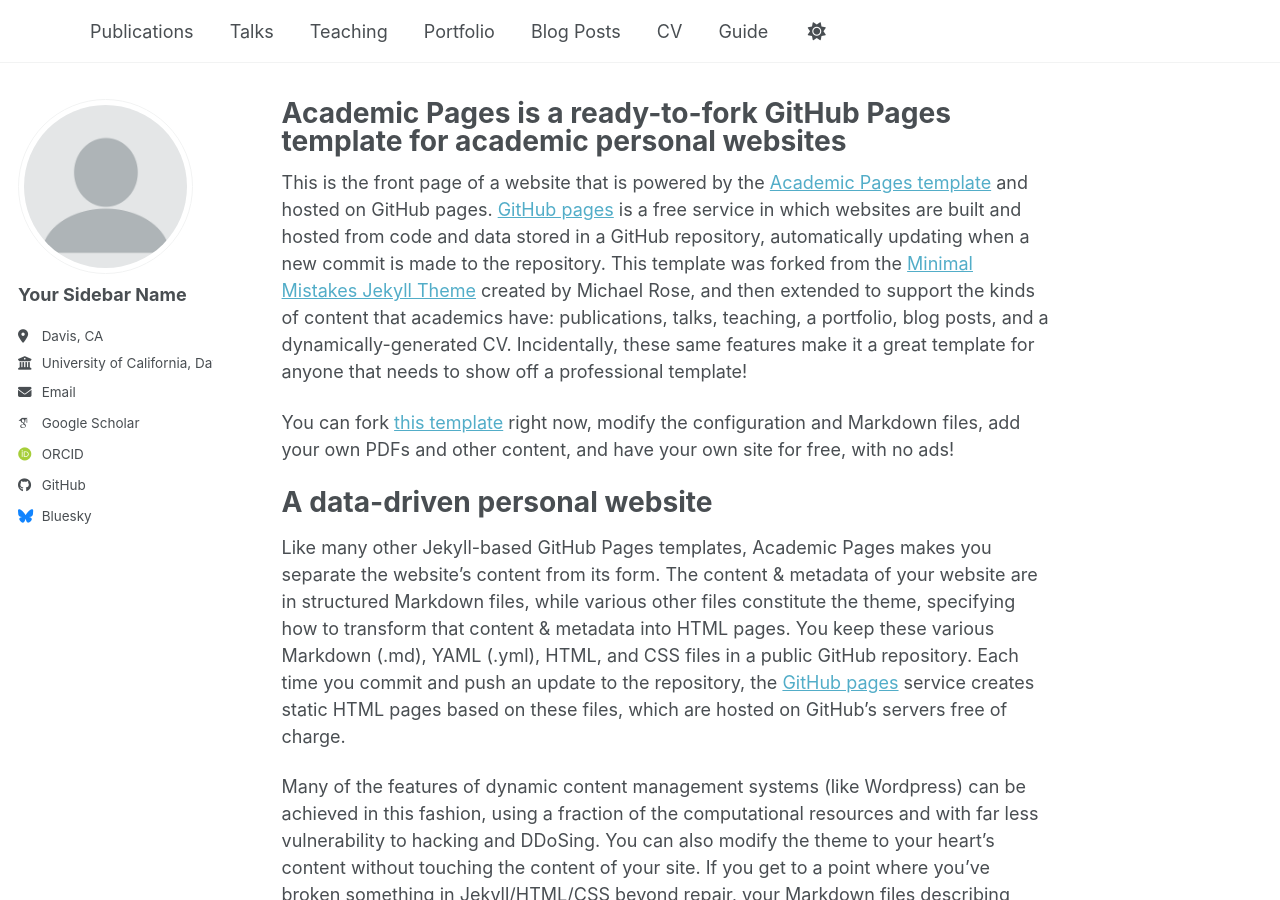
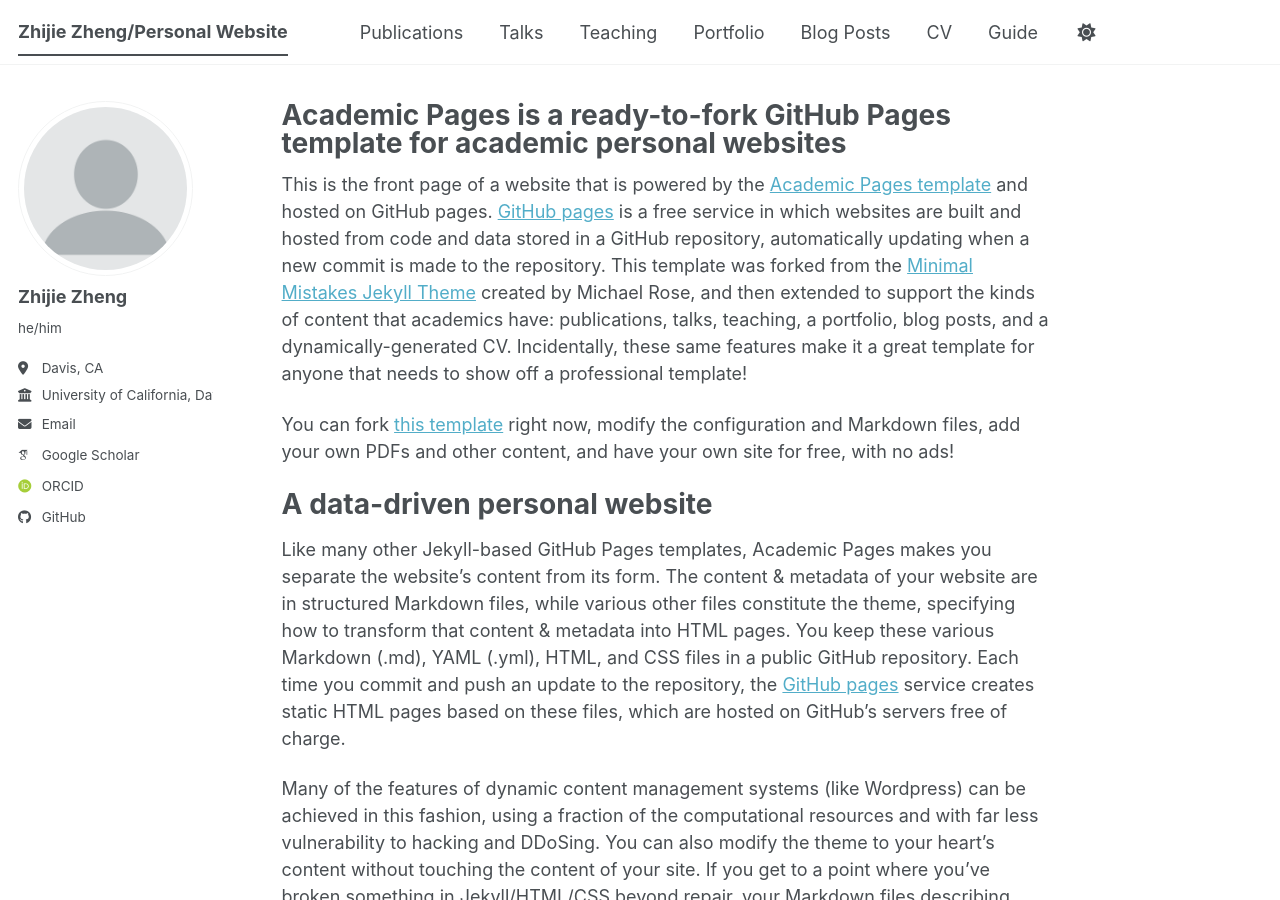
Before and after one commit to microjie372/microjie372.github.io, a Jekyll site: the page built from _pages/about.md, in a window 1280 px wide and 900 px high. Built offline with Jekyll 4.4.1, drawn with Linux system fonts in a browser that asks for light colours; some web fonts are replaced; a script bundle is joined from its source files by our own code; library files that are not in the unit come from our copies.

Commit message:
Update _config.yml

```diff
--- a/_config.yml
+++ b/_config.yml
@@ -9,7 +9,7 @@
 # Basic Site Settings
 locale                   : "en-US"
 site_theme               : "default" # The available themes options are "default", "air", "sunrise", "mint", "dirt" and "contrast"
-title                    : ""
+title                    : "Zhijie Zheng/Personal Website"
 title_separator          : "-"
 name                     : &name "Zhijie Zheng"
 description              : &description "Your Name's academic portfolio"   # Update this with a general description of your site, this is the default if not overridden by a page
@@ -24,8 +24,8 @@
 author:
   # Biographic information
   avatar           : "profile.png"
-  name             : "Your Sidebar Name"
-  pronouns         : # example: "she/her"
+  name             : "Zhijie Zheng"
+  pronouns         : "he/him"
   bio              : ""
   location         : "Davis, CA"
   employer         : "University of California, Davis"
@@ -51,13 +51,13 @@
   bitbucket        : # Username - Update with your username on the site
   codepen          : # Username
   dribbble         : # Username
-  github           : "academicpages"
+  github           : "https://github.com/microjie372"
   kaggle           : # Username
   stackoverflow    : # User number or user number and name (i.e., use "1" or "1/jeff-atwood")
 
   # Social media
   artstation       : # Username
-  bluesky          : "bsky.app" # Replace this with you Bluesky username
+  bluesky          : # Replace this with you Bluesky username
   facebook         : # Username
   flickr           : # Username
   foursquare       : # Username
```
